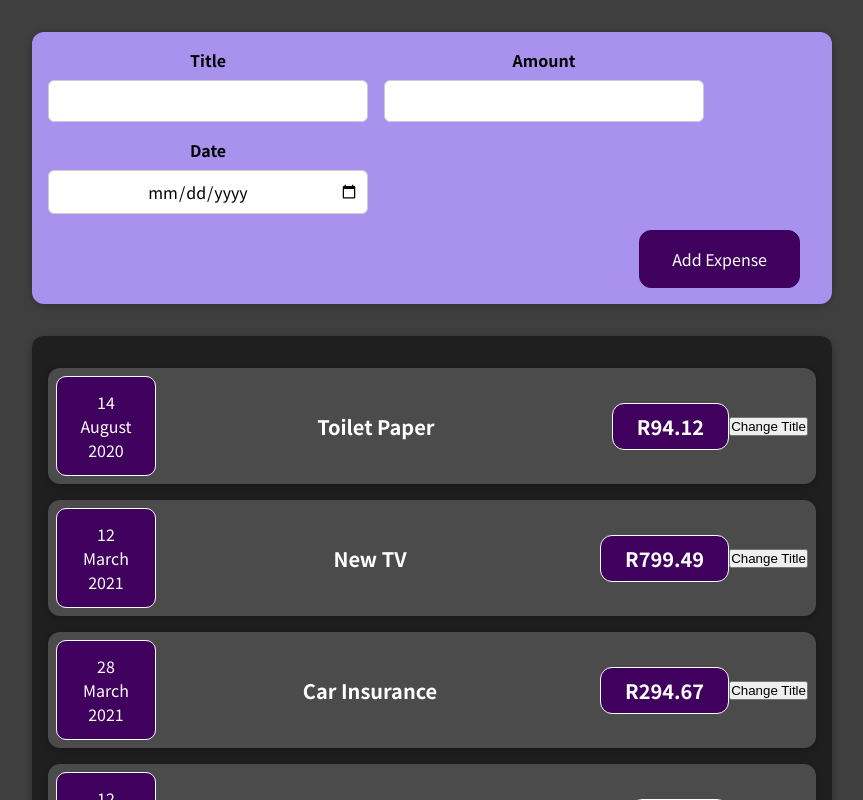
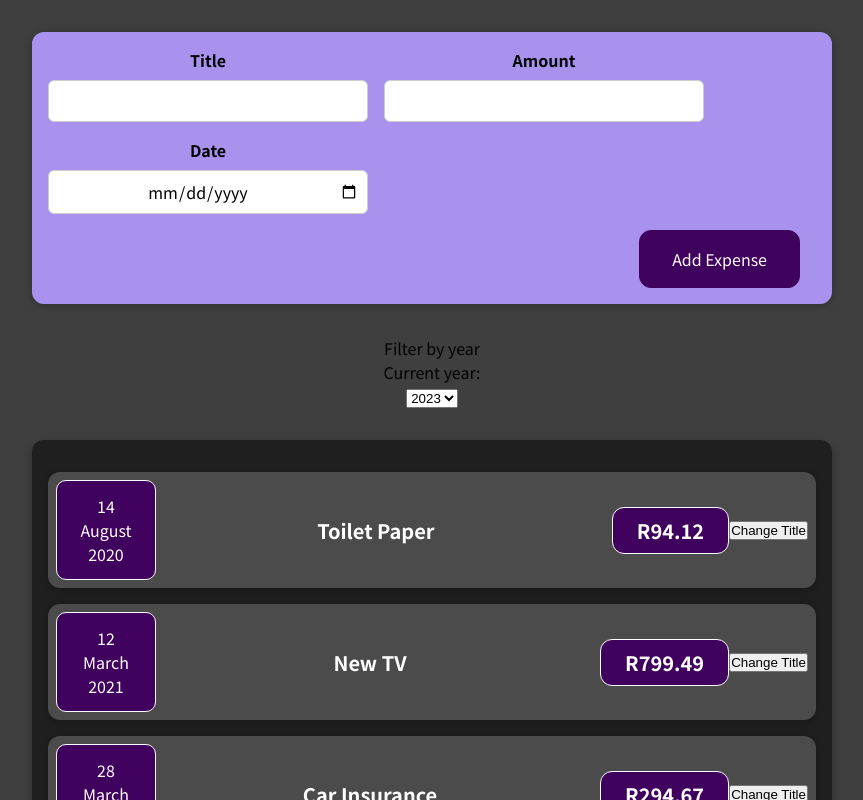
Before and after one commit to FoxPopuli/udemy-react, a React (Create React App) app: page / in a window 1280 px wide. Shown: the top 800 px of the page, without its empty margins (208-1071 px from the left). Built offline with nearby package versions, Linux system fonts and the light colour scheme.

Commit message:
Implimented dropdown year selector and passed state to App.js

```diff
--- a/src/App.js
+++ b/src/App.js
@@ -1,5 +1,6 @@
 import Expenses from "./components/Expenses/Expenses";
 import NewExpense from "./components/NewExpense/NewExpense";
+import Filter from "./components/Filter/Filter";
 
 const App = () => {
   const expenses = [
@@ -38,9 +39,14 @@ const App = () => {
     console.log(expense);
   };
 
+  const dateFilterHandler = (date) => {
+    console.log(date);
+  };
+
   return (
     <div>
       <NewExpense onAddExpense={addExpenseHandler} />
+      <Filter onDateChange={dateFilterHandler} />
       <Expenses items={expenses} />
     </div>
   );
--- a/src/components/Filter/Filter.js
+++ b/src/components/Filter/Filter.js
@@ -0,0 +1,34 @@
+import { useState } from "react";
+
+const Filter = (props) => {
+  const [year, setYear] = useState("");
+  const yearSelectionHandler = (event) => {
+    setYear(event.target.value);
+    props.onDateChange(year);
+  };
+
+  return (
+    <div className="filter">
+      <p>Filter by year</p>
+      <p>Current year: {year}</p>
+      <form action="#">
+        <label for="selected-year">
+          <select
+            id="selected-year"
+            name="selected-year"
+            required
+            // size="4"
+            onChange={yearSelectionHandler}
+          >
+            <option value="2023">2023</option>
+            <option value="2022">2022</option>
+            <option value="2021">2021</option>
+            <option value="2020">2020</option>
+          </select>
+        </label>
+      </form>
+    </div>
+  );
+};
+
+export default Filter;
```
